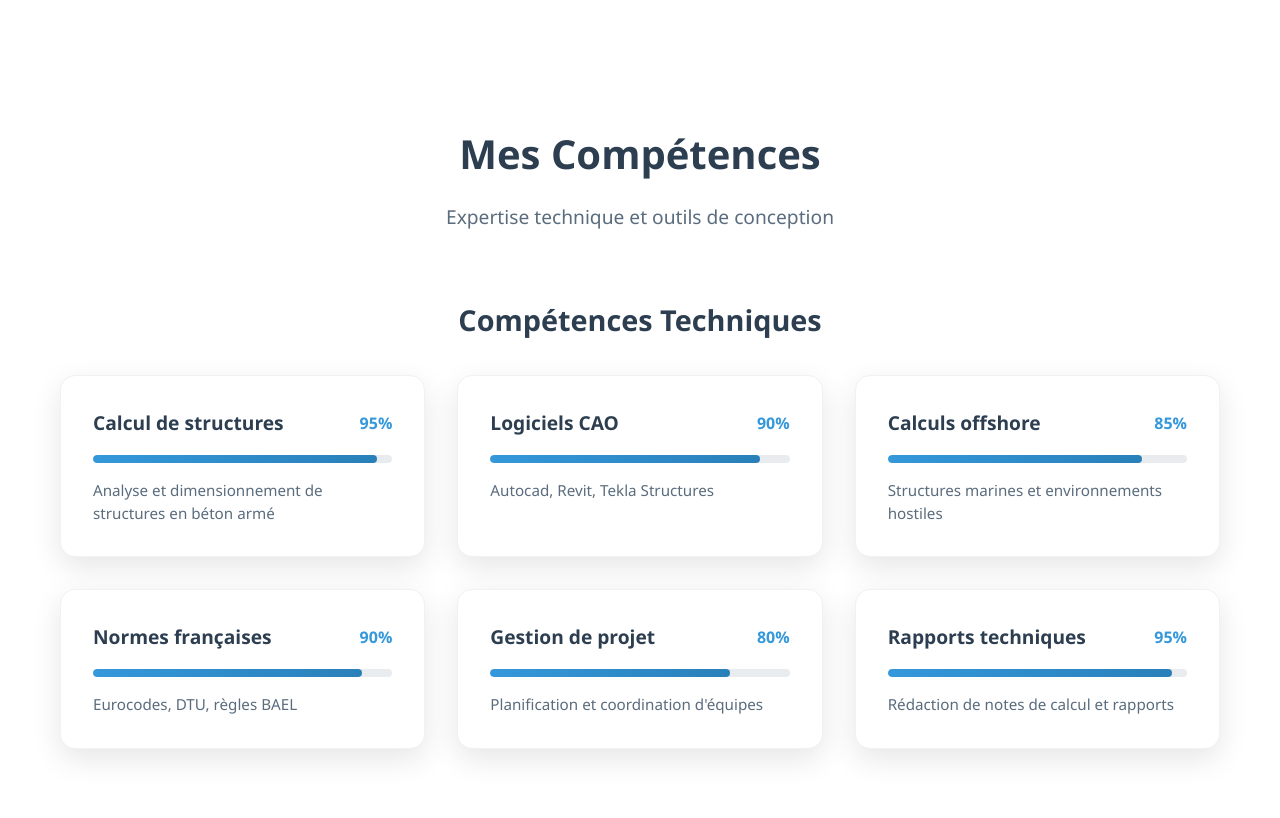
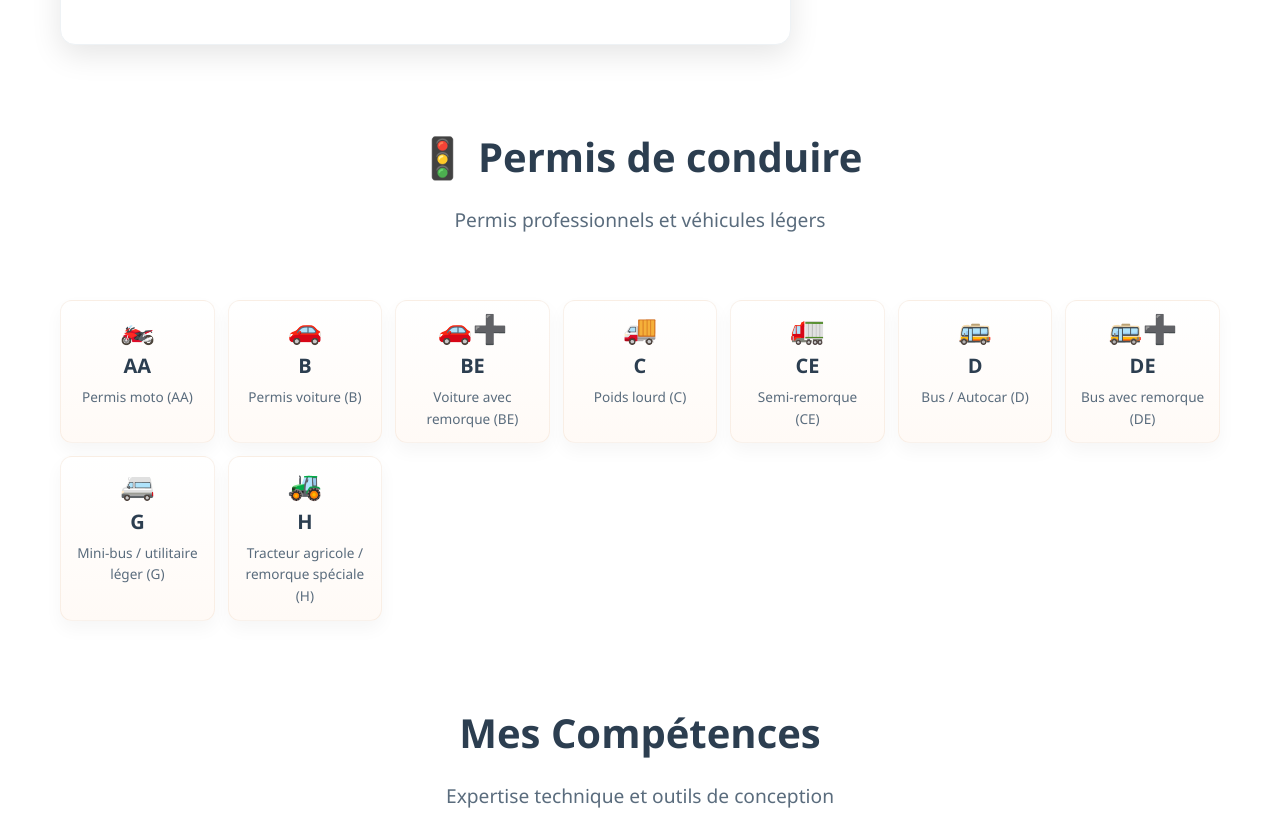
Before and after one commit to AzizBenIsmail/e-portfoliohaithem, a React (Create React App) app: page / in a window 1280 px wide. Shown: the part 2060-2878 px from the top of the page. Built offline with nearby package versions, Linux system fonts and the light colour scheme.

Commit message:
add 🚦 Permis de conduire

```diff
--- a/src/App.js
+++ b/src/App.js
@@ -3,6 +3,7 @@ import './App.css';
 import Header from './components/Header';
 import Hero from './components/Hero';
 import About from './components/About';
+import Licenses from './components/Licenses';
 import Skills from './components/Skills';
 import Formation from './components/Formation';
 import Projects from './components/Projects';
@@ -16,6 +17,7 @@ function App() {
       <Header />
       <Hero />
       <About />
+  <Licenses />
       <Skills />
       <Formation />
       <Experience />
--- a/src/components/About.css
+++ b/src/components/About.css
@@ -123,6 +123,120 @@
   font-size: 0.95rem;
   font-weight: 600;
 }
+
+.license-list {
+  display: flex;
+  flex-wrap: wrap;
+  gap: 0.4rem;
+  margin-top: 0.5rem;
+}
+.license-tag {
+  background: linear-gradient(90deg,#fff4e6,#fff8ee);
+  color: #8a4b00;
+  border: 1px solid #ffe6bf;
+  padding: 0.35rem 0.55rem;
+  border-radius: 8px;
+  font-size: 0.95rem;
+  font-weight: 700;
+}
+
+.license-card {
+  background: linear-gradient(180deg, rgba(255,250,240,0.9), rgba(255,248,240,0.95));
+  border: 1px solid rgba(240,200,150,0.35);
+  padding: 1rem;
+  border-radius: 12px;
+  box-shadow: 0 6px 18px rgba(30,30,30,0.06);
+}
+.license-card-header {
+  display: flex;
+  justify-content: space-between;
+  align-items: center;
+  margin-bottom: 0.6rem;
+}
+.license-note {
+  font-size: 0.85rem;
+  color: var(--muted);
+  background: rgba(255,255,255,0.6);
+  padding: 0.25rem 0.5rem;
+  border-radius: 999px;
+  border: 1px solid rgba(0,0,0,0.03);
+}
+.license-groups {
+  display: flex;
+  gap: 0.6rem;
+  flex-wrap: wrap;
+}
+.license-group {
+  flex: 1 1 120px;
+  min-width: 120px;
+  background: rgba(255,255,255,0.6);
+  padding: 0.6rem;
+  border-radius: 10px;
+  text-align: center;
+}
+.group-icon {
+  font-size: 1.4rem;
+  margin-bottom: 0.25rem;
+}
+.group-title {
+  font-size: 0.95rem;
+  font-weight: 700;
+  color: var(--primary);
+  margin-bottom: 0.35rem;
+}
+.group-tags {
+  display: flex;
+  gap: 0.4rem;
+  justify-content: center;
+  flex-wrap: wrap;
+}
+
+/* Modern license grid */
+.license-grid.modern {
+  display: grid;
+  grid-template-columns: repeat(auto-fit, minmax(140px, 1fr));
+  gap: 0.8rem;
+  margin-top: 0.6rem;
+}
+.license-card-item.modern {
+  background: linear-gradient(180deg, #fff, #fffaf6);
+  border: 1px solid rgba(200,150,100,0.12);
+  padding: 0.8rem;
+  border-radius: 12px;
+  box-shadow: 0 8px 18px rgba(20,20,20,0.04);
+  text-align: center;
+  transition: transform 0.18s ease, box-shadow 0.18s ease;
+}
+.license-card-item.modern:hover {
+  transform: translateY(-6px);
+  box-shadow: 0 16px 30px rgba(20,20,20,0.08);
+}
+.license-card-item .license-icon-svg {
+  width: 48px;
+  height: 48px;
+  margin: 0 auto 6px auto;
+  color: var(--primary);
+}
+.license-card-item .license-icon-emoji {
+  font-size: 28px;
+  line-height: 1;
+  margin: 0 auto 8px auto;
+}
+.license-card-item .license-code {
+  font-weight: 800;
+  font-size: 1.25rem;
+  margin-bottom: 4px;
+}
+.license-card-item .license-desc {
+  font-size: 0.85rem;
+  color: var(--muted);
+}
+
+/* category accents */
+.license-card-item.modern.light .license-icon-svg { color: #2d9cdb; }
+.license-card-item.modern.heavy .license-icon-svg { color: #f2994a; }
+.license-card-item.modern.bus .license-icon-svg { color: #6fcf97; }
+
 
 .interests-travel {
   margin-top: 1rem;
--- a/src/components/About.js
+++ b/src/components/About.js
@@ -39,6 +39,11 @@ const About = () => {
               <div className="detail-item">
                 <h4>🤝 {t('about.collaboration')}</h4>
                 <p>{t('about.collaboration')}</p>
+              </div>
+
+              <div className="detail-item">
+                <h4>🚦 {t('about.licensesTitle')}</h4>
+                <p><a href="#permis">{t('about.viewLicenses')}</a></p>
               </div>
             </div>
 
--- /dev/null
+++ b/src/components/Licenses.js
@@ -0,0 +1,42 @@
+import React from 'react';
+import './About.css';
+import { useTranslation } from 'react-i18next';
+
+const Licenses = () => {
+  const { t } = useTranslation();
+
+  const licenses = [
+    { code: 'AA', emoji: '🏍️', cat: 'heavy' },
+    { code: 'B', emoji: '🚗', cat: 'light' },
+    { code: 'BE', emoji: '🚗➕', cat: 'light' },
+    { code: 'C', emoji: '🚚', cat: 'heavy' },
+    { code: 'CE', emoji: '🚛', cat: 'heavy' },
+    { code: 'D', emoji: '🚌', cat: 'bus' },
+    { code: 'DE', emoji: '🚌➕', cat: 'bus' },
+    { code: 'G', emoji: '🚐', cat: 'light' },
+    { code: 'H', emoji: '🚜', cat: 'heavy' }
+  ];
+
+  return (
+    <section id="permis" className="licenses-section">
+      <div className="container">
+        <div className="section-header">
+          <h2>🚦 {t('about.licensesTitle')}</h2>
+          <p className="section-sub">{t('about.licensesNote')}</p>
+        </div>
+
+        <div className="license-grid modern">
+          {licenses.map((l) => (
+            <div className={`license-card-item modern ${l.cat}`} key={l.code}>
+              <div className="license-icon-emoji" aria-hidden="true">{l.emoji}</div>
+              <div className="license-code">{l.code}</div>
+              <div className="license-desc">{t(`about.licenses.${l.code}`)}</div>
+            </div>
+          ))}
+        </div>
+      </div>
+    </section>
+  );
+};
+
+export default Licenses;
--- a/src/locales/en/translation.json
+++ b/src/locales/en/translation.json
@@ -32,6 +32,25 @@
     "mission": "Design durable and safe structures that withstand extreme offshore environmental conditions while complying with the strictest French and international standards.",
     "interestsTitle": "Interests",
     "travelTitle": "Visited countries",
+  "licensesTitle": "Driving licenses",
+    "licensesNote": "Professional & light vehicle licenses",
+    "licenseTypes": {
+      "light": "Light vehicles",
+      "heavy": "Heavy vehicles",
+      "bus": "Buses / Coaches"
+    },
+    "licenses": {
+      "AA": "Motorcycle license (AA)",
+      "B": "Car license (B)",
+      "BE": "Car with trailer (BE)",
+      "C": "Heavy goods vehicle (C)",
+      "CE": "Articulated vehicle / semi-trailer (CE)",
+      "D": "Bus / Coach (D)",
+      "DE": "Bus with trailer (DE)",
+      "G": "Minibus / light commercial (G)",
+      "H": "Tractor / agricultural vehicle (H)"
+    },
+    "viewLicenses": "View my licenses",
     "interest": {
       "sports": "Football",
       "fitness": "Gym",
--- a/src/locales/fr/translation.json
+++ b/src/locales/fr/translation.json
@@ -32,6 +32,25 @@
     "mission": "Concevoir des structures durables et sécurisées qui résistent aux conditions extrêmes des environnements offshore, tout en respectant les normes françaises et internationales les plus strictes.",
     "interestsTitle": "Centres d’intérêt",
     "travelTitle": "Pays visités",
+  "licensesTitle": "Permis de conduire",
+    "licensesNote": "Permis professionnels et véhicules légers",
+    "licenseTypes": {
+      "light": "Véhicules légers",
+      "heavy": "Poids lourds",
+      "bus": "Bus / Autocars"
+    },
+    "licenses": {
+      "AA": "Permis moto (AA)",
+      "B": "Permis voiture (B)",
+      "BE": "Voiture avec remorque (BE)",
+      "C": "Poids lourd (C)",
+      "CE": "Semi-remorque (CE)",
+      "D": "Bus / Autocar (D)",
+      "DE": "Bus avec remorque (DE)",
+      "G": "Mini-bus / utilitaire léger (G)",
+      "H": "Tracteur agricole / remorque spéciale (H)"
+    },
+  "viewLicenses": "Voir mes permis",
     "interest": {
       "sports": "Football",
       "fitness": "Musculation",
```
